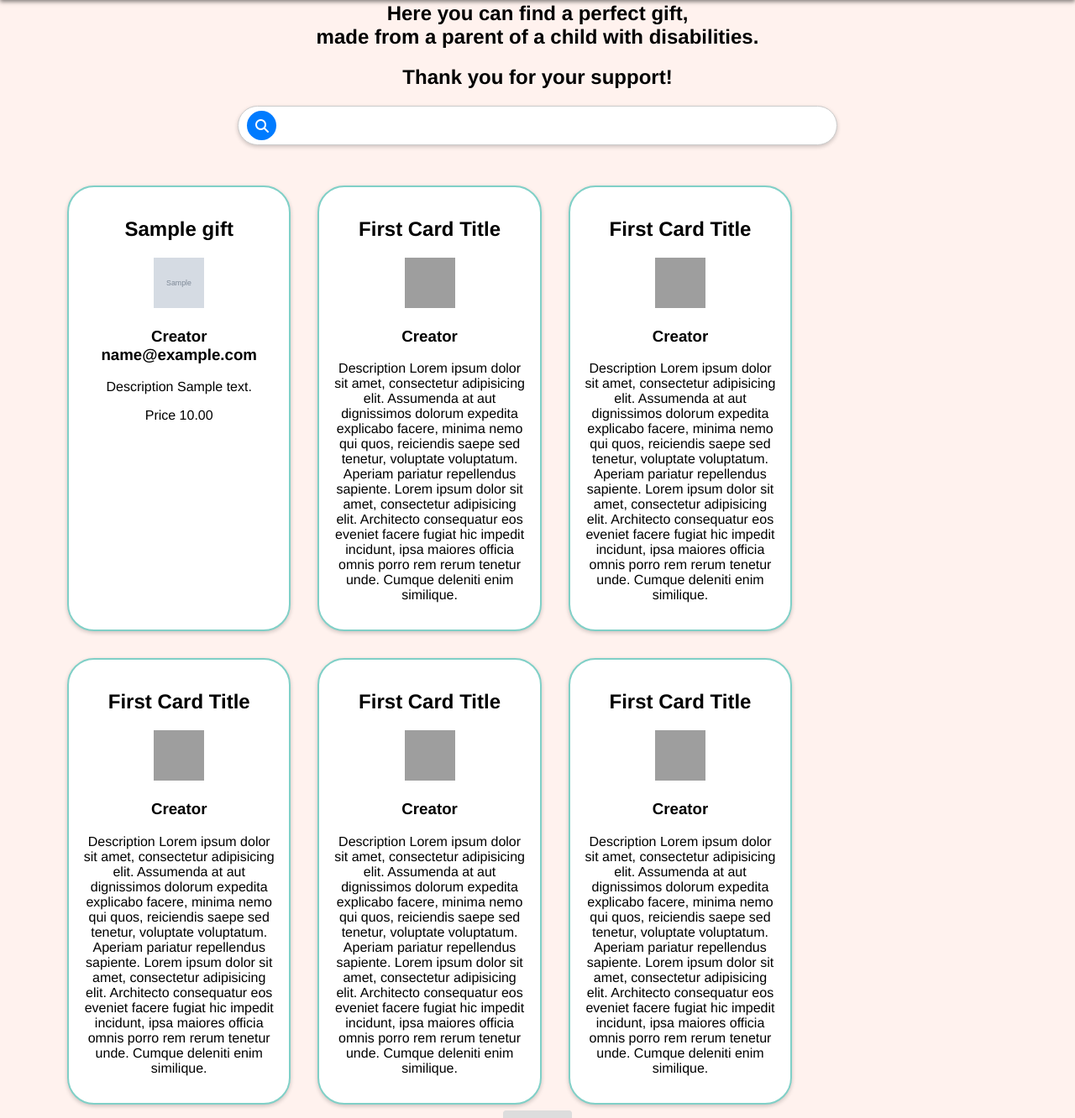
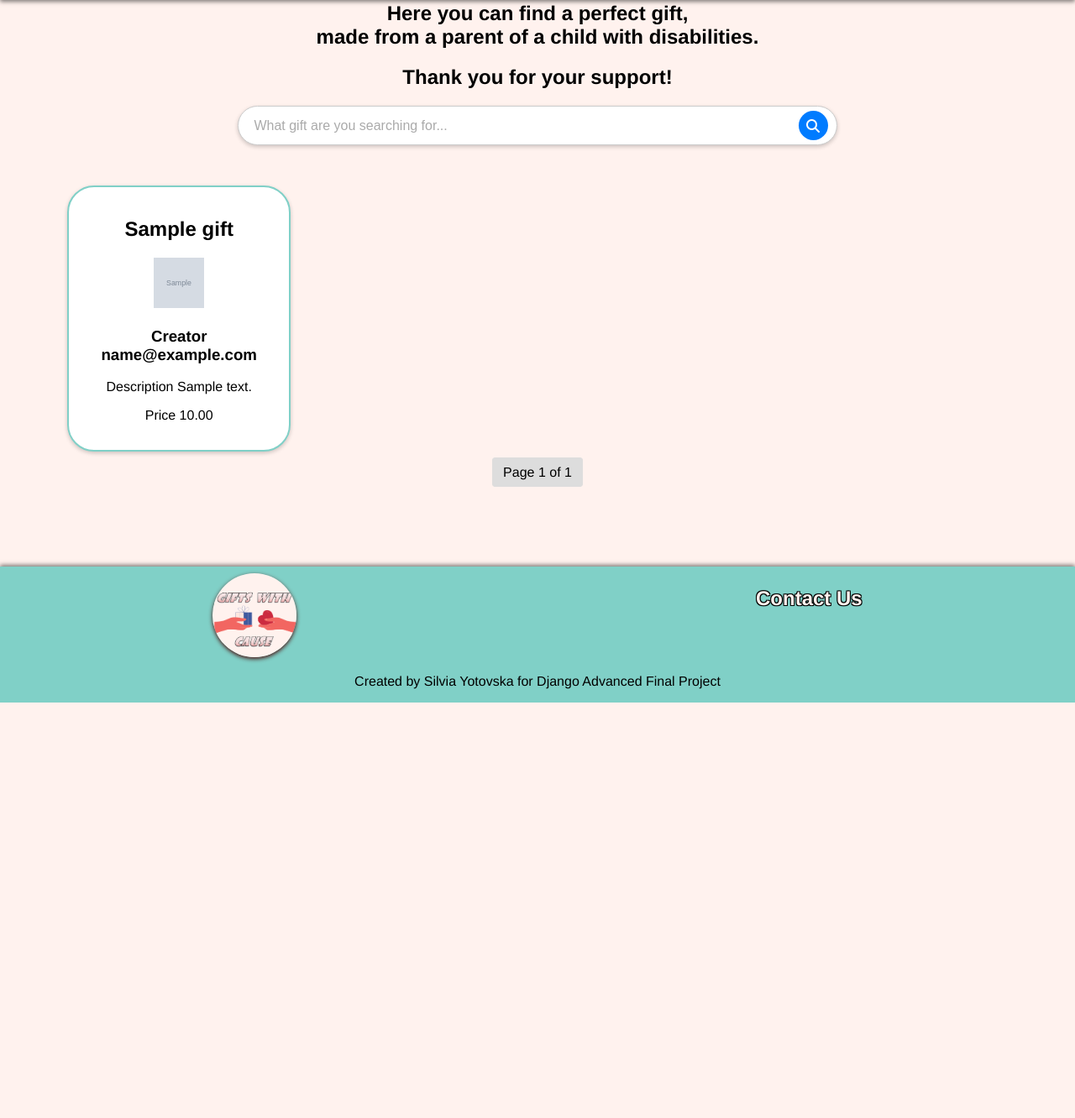
Before and after one commit to sisialt/GiftWithCause_DjangoProject, a Django app: page / in a window 1280 px wide. Shown: the part 120-1452 px from the top of the page at 84% size. After the commit the page ends 957 px from the top, so only its background shows below. Run offline with Django 4.2, Linux system fonts and the light colour scheme; tables that the repository leaves empty hold one stand-in row (values such as "Sample post"); grey boxes marked "Sample" are stand-in pictures; grey boxes are pictures that could not be loaded.

Commit message:
Add home template with search form showing all gift posts or those that contain the searched word

```diff
--- /dev/null
+++ b/GiftWithCause_DjangoProject/common/forms.py
@@ -0,0 +1,13 @@
+from django import forms
+
+
+class SearchForm(forms.Form):
+    gift = forms.CharField(
+        required=False,
+        label='',
+        widget=forms.TextInput(
+            attrs={
+                'placeholder': 'What gift are you searching for...',
+            }
+        )
+    )
--- a/GiftWithCause_DjangoProject/common/views.py
+++ b/GiftWithCause_DjangoProject/common/views.py
@@ -1,5 +1,7 @@
+from django.db.models import Q
 from django.views.generic import ListView
 
+from GiftWithCause_DjangoProject.common.forms import SearchForm
 from GiftWithCause_DjangoProject.gifts.models import Gift
 
 
@@ -8,4 +10,25 @@ class HomeView(ListView):
     model = Gift
     template_name = 'home.html'
     context_object_name = 'all_gifts'
-    # paginate_by = 3
+    paginate_by = 1
+
+    def get_context_data(self, **kwargs):
+        context = super().get_context_data(**kwargs)
+
+        context['search_form'] = SearchForm(self.request.GET)
+
+        searched_gift = self.request.GET.get('gift', '')
+        context['searched_gift'] = searched_gift
+
+        return context
+
+    def get_queryset(self):
+        queryset = super().get_queryset()
+        searched_gift = self.request.GET.get('gift')
+
+        if searched_gift:
+            queryset = queryset.filter(
+                Q(title__icontains=searched_gift) | Q(description__icontains=searched_gift)
+            )
+
+        return queryset
--- a/templates/home.html
+++ b/templates/home.html
@@ -3,7 +3,7 @@
     <h2>Here you can find a perfect gift,<br>made from a parent of a child with disabilities.</h2>
     <h2>Thank you for your support!</h2>
 
-    <form class="search-container">
+    <form method="get" class="search-container">
         {{ search_form }}
         <button>
             <i class="fa-solid fa-magnifying-glass"></i>
@@ -11,7 +11,7 @@
     </form>
 
     <div class="posts-container">
-
+    {% if all_gifts %}
         {% for gift in all_gifts %}
             <a href="" class="post-card">
                 <h2>{{ gift.title }}</h2>
@@ -22,72 +22,9 @@
                 <p>Price {{ gift.price }}</p>
             </a>
         {% endfor %}
-
-            <a href="" class="post-card">
-                <h2>First Card Title</h2>
-                <img src="https://canto-wp-media.s3.amazonaws.com/app/uploads/2019/08/19194138/image-url-3.jpg"
-                     width="60px" height="60px">
-                <h3>Creator</h3>
-                <p>Description Lorem ipsum dolor sit amet, consectetur adipisicing elit. Assumenda at aut
-                    dignissimos dolorum expedita explicabo facere, minima nemo qui quos, reiciendis saepe sed
-                    tenetur, voluptate voluptatum. Aperiam pariatur repellendus sapiente. Lorem ipsum dolor sit
-                    amet, consectetur adipisicing elit. Architecto consequatur eos eveniet facere fugiat hic impedit
-                    incidunt, ipsa maiores officia omnis porro rem rerum tenetur unde. Cumque deleniti enim
-                    similique.</p>
-
-            </a>
-            <a href="" class="post-card">
-                <h2>First Card Title</h2>
-                <img src="https://canto-wp-media.s3.amazonaws.com/app/uploads/2019/08/19194138/image-url-3.jpg"
-                     width="60px" height="60px">
-                <h3>Creator</h3>
-                <p>Description Lorem ipsum dolor sit amet, consectetur adipisicing elit. Assumenda at aut
-                    dignissimos dolorum expedita explicabo facere, minima nemo qui quos, reiciendis saepe sed
-                    tenetur, voluptate voluptatum. Aperiam pariatur repellendus sapiente. Lorem ipsum dolor sit
-                    amet, consectetur adipisicing elit. Architecto consequatur eos eveniet facere fugiat hic impedit
-                    incidunt, ipsa maiores officia omnis porro rem rerum tenetur unde. Cumque deleniti enim
-                    similique.</p>
-
-            </a>
-            <a href="" class="post-card">
-                <h2>First Card Title</h2>
-                <img src="https://canto-wp-media.s3.amazonaws.com/app/uploads/2019/08/19194138/image-url-3.jpg"
-                     width="60px" height="60px">
-                <h3>Creator</h3>
-                <p>Description Lorem ipsum dolor sit amet, consectetur adipisicing elit. Assumenda at aut
-                    dignissimos dolorum expedita explicabo facere, minima nemo qui quos, reiciendis saepe sed
-                    tenetur, voluptate voluptatum. Aperiam pariatur repellendus sapiente. Lorem ipsum dolor sit
-                    amet, consectetur adipisicing elit. Architecto consequatur eos eveniet facere fugiat hic impedit
-                    incidunt, ipsa maiores officia omnis porro rem rerum tenetur unde. Cumque deleniti enim
-                    similique.</p>
-
-            </a>
-            <a href="" class="post-card">
-                <h2>First Card Title</h2>
-                <img src="https://canto-wp-media.s3.amazonaws.com/app/uploads/2019/08/19194138/image-url-3.jpg"
-                     width="60px" height="60px">
-                <h3>Creator</h3>
-                <p>Description Lorem ipsum dolor sit amet, consectetur adipisicing elit. Assumenda at aut
-                    dignissimos dolorum expedita explicabo facere, minima nemo qui quos, reiciendis saepe sed
-                    tenetur, voluptate voluptatum. Aperiam pariatur repellendus sapiente. Lorem ipsum dolor sit
-                    amet, consectetur adipisicing elit. Architecto consequatur eos eveniet facere fugiat hic impedit
-                    incidunt, ipsa maiores officia omnis porro rem rerum tenetur unde. Cumque deleniti enim
-                    similique.</p>
-
-            </a>
-        <a href="" class="post-card">
-                <h2>First Card Title</h2>
-                <img src="https://canto-wp-media.s3.amazonaws.com/app/uploads/2019/08/19194138/image-url-3.jpg"
-                     width="60px" height="60px">
-                <h3>Creator</h3>
-                <p>Description Lorem ipsum dolor sit amet, consectetur adipisicing elit. Assumenda at aut
-                    dignissimos dolorum expedita explicabo facere, minima nemo qui quos, reiciendis saepe sed
-                    tenetur, voluptate voluptatum. Aperiam pariatur repellendus sapiente. Lorem ipsum dolor sit
-                    amet, consectetur adipisicing elit. Architecto consequatur eos eveniet facere fugiat hic impedit
-                    incidunt, ipsa maiores officia omnis porro rem rerum tenetur unde. Cumque deleniti enim
-                    similique.</p>
-
-            </a>
+        {% else %}
+        <h2>There are no gifts, that contain "{{ searched_gift }}"...</h2>
+    {% endif %}
     </div>
 
     <div class="pagination">
```
Lines whose indentation alone changed are shown as unchanged.
